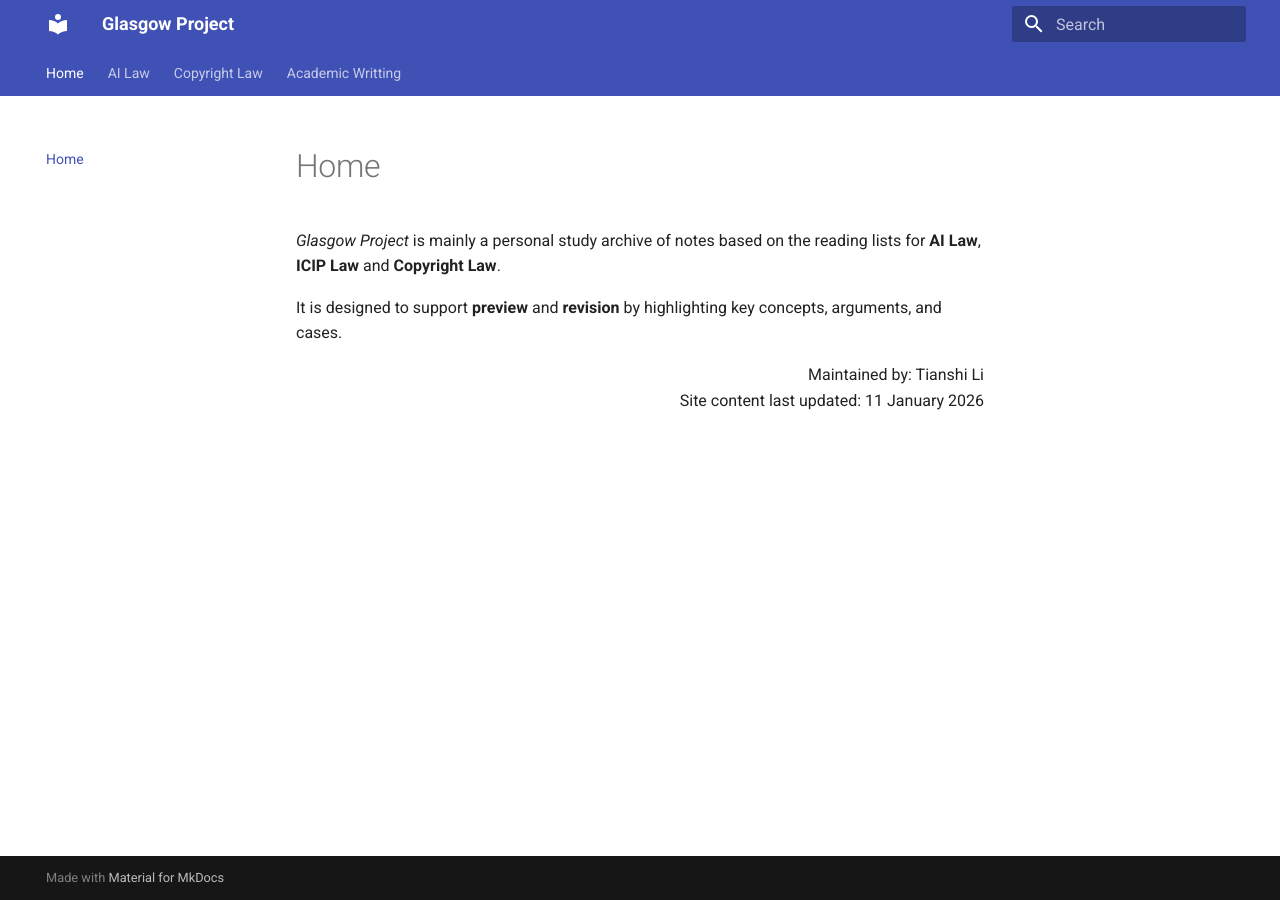
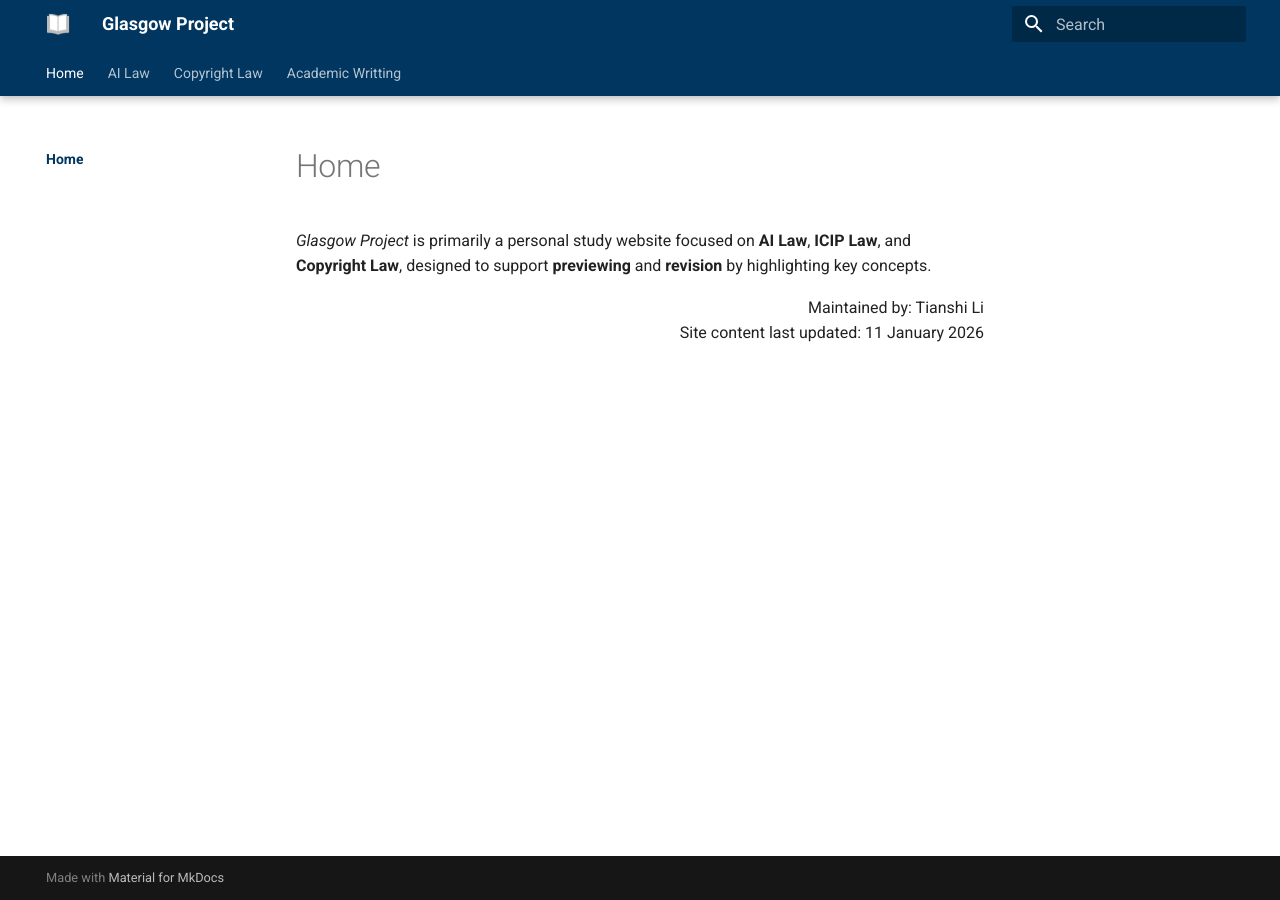
Before and after one commit to leetianshi/glasgow-project, an MkDocs documentation site: the page built from docs/index.md, in a window 1280 px wide. Built offline with MkDocs 1.6.1 and Material for MkDocs 9.7.7, drawn with Linux system fonts in a browser that asks for light colours.

Commit message:
init mkdocs

```diff
--- a/docs/index.md
+++ b/docs/index.md
@@ -1,7 +1,5 @@
 # Home
-*Glasgow Project* is mainly a personal study archive of notes based on the reading lists for **AI Law**, **ICIP Law** and **Copyright Law**.
-
-It is designed to support **preview** and **revision** by highlighting key concepts, arguments, and cases.
+*Glasgow Project* is primarily a personal study website focused on **AI Law**, **ICIP Law**, and **Copyright Law**, designed to support **previewing** and **revision** by highlighting key concepts.
 
 <div align="right">
 Maintained by: Tianshi Li<br>
--- /dev/null
+++ b/docs/stylesheets/extra.css
@@ -0,0 +1,49 @@
+.md-header {
+  background-color: #003660;
+}
+
+.md-tabs {
+  background-color: #003660;
+}
+
+/* 正文链接 */
+.md-content a {
+  color: #003660;
+  font-weight: 600;
+}
+
+/* 正文链接悬停 */
+.md-content a:hover {
+  color: #63B3ED;
+}
+
+/* 正文链接已访问 */
+.md-content a:visited {
+  color: #808080;
+}
+
+/* 左侧栏选中 */
+.md-sidebar--primary .md-nav__link--active,
+.md-sidebar--primary .md-nav__item--active > .md-nav__link {
+  color: #003660;
+  font-weight: 600;
+}
+
+/* 左侧栏悬停 */
+.md-sidebar--primary .md-nav__link:hover,
+.md-sidebar--primary .md-nav__link:focus {
+  color: #63B3ED;
+}
+
+/* 右侧栏选中 */
+.md-sidebar--secondary .md-nav__link--active,
+.md-sidebar--secondary .md-nav__item--active > .md-nav__link {
+  color: #003660;
+  font-weight: 600;
+}
+
+/* 右侧栏悬停 */
+.md-sidebar--secondary .md-nav__link:hover,
+.md-sidebar--secondary .md-nav__link:focus {
+  color: #63B3ED;
+}
--- a/mkdocs.yml
+++ b/mkdocs.yml
@@ -2,8 +2,14 @@ site_name: Glasgow Project
 
 theme:
   name: material
+  logo: assets/logo.png
+  favicon: assets/logo1.png
   features:
     - navigation.tabs
+    - navigation.tabs.sticky
+
+extra_css:
+  - stylesheets/extra.css
 
 nav:
   - Home: index.md
```
Also changed, not shown: docs/assets/logo.png (added), docs/assets/logo1.png (added), 3 other files.
